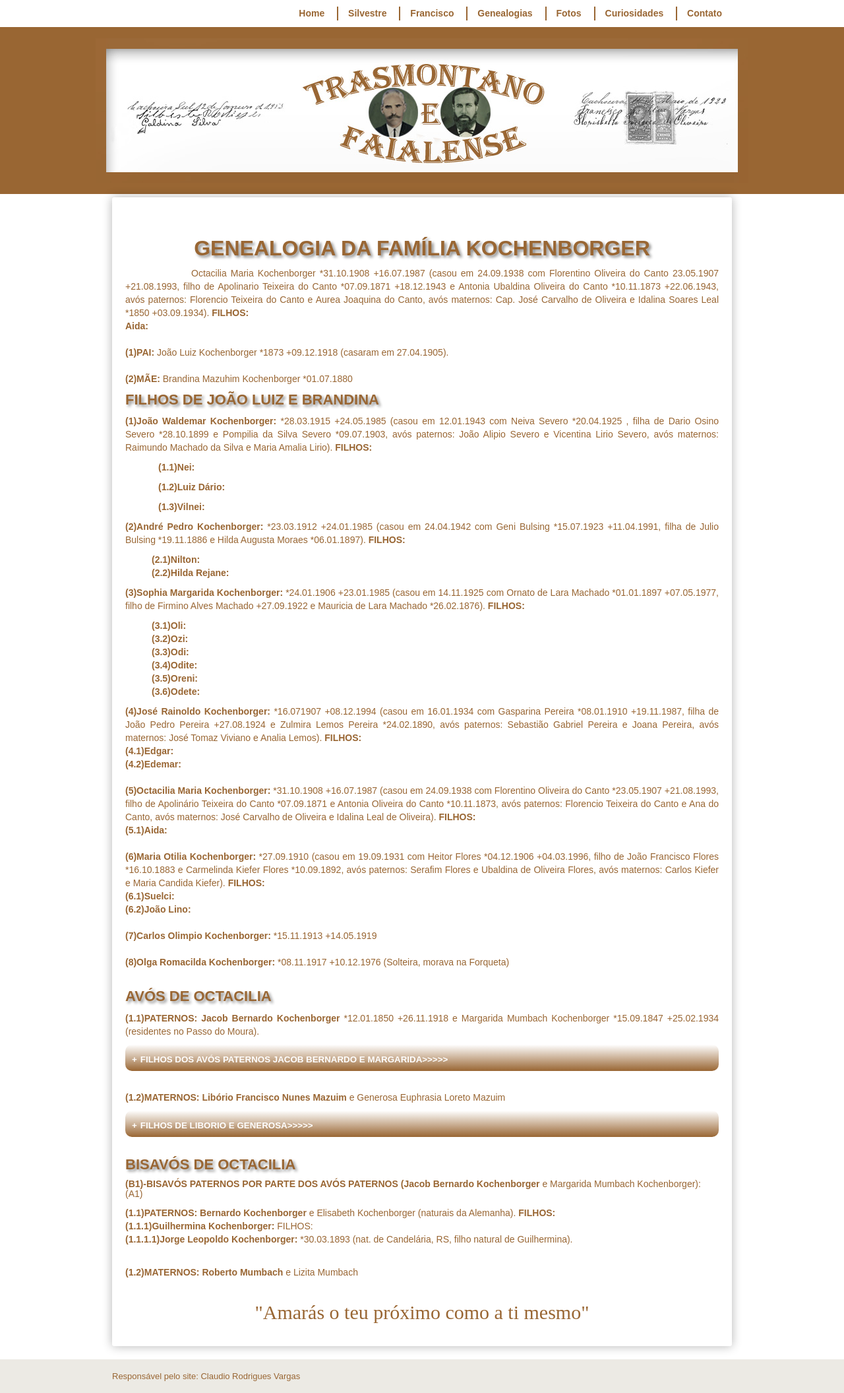
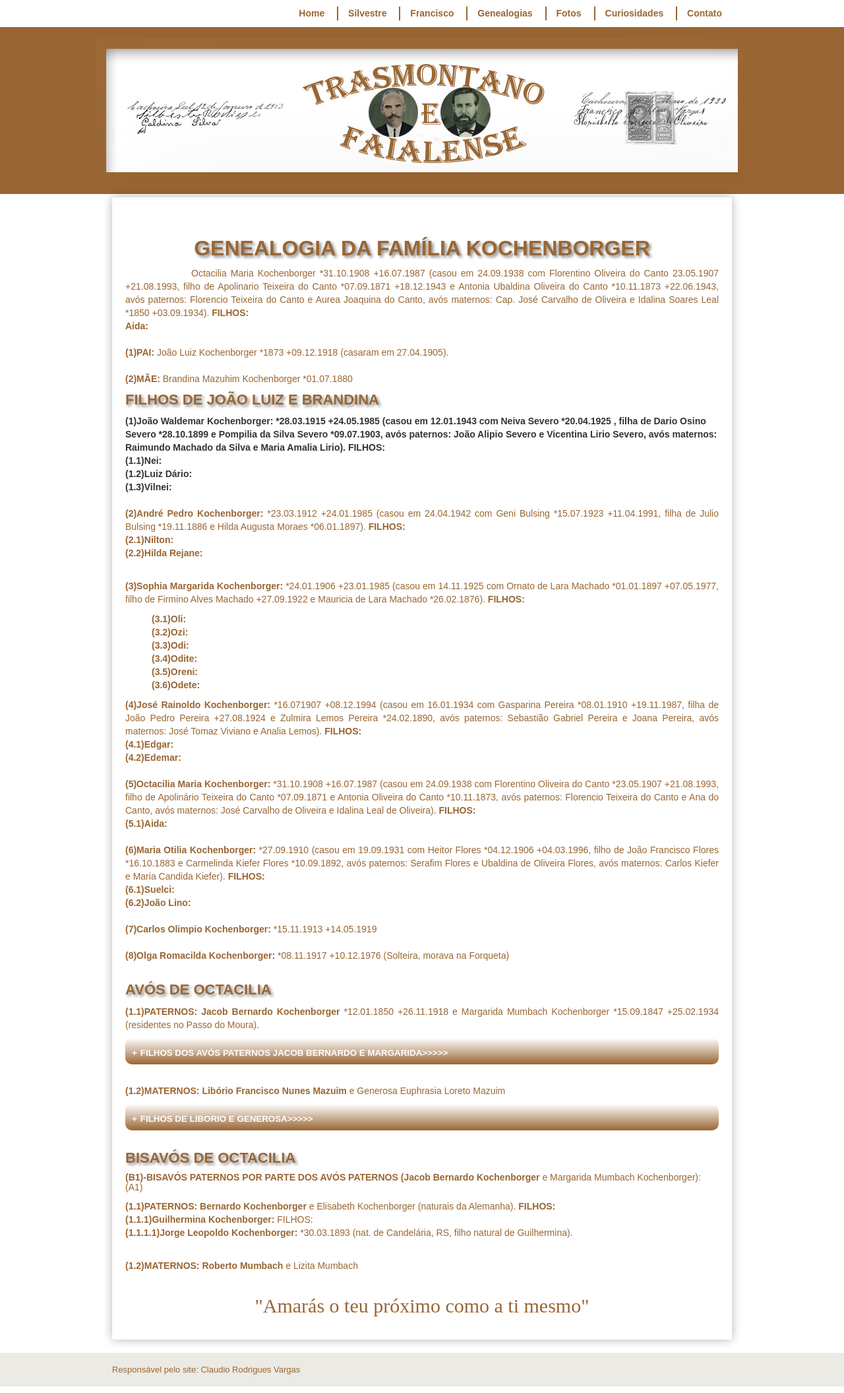
Before and after one commit to claudiovargas1955/claudiovargas1955.github.io, a Jekyll site: the page built from _pages/familia-kochenborger.html, in a window 1280 px wide. Shown: the whole page at 66% size. Built offline with Jekyll 4.4.1, drawn with Linux system fonts in a browser that asks for light colours; some web fonts are replaced.

Commit message:
Update familia-kochenborger.html

```diff
--- a/_pages/familia-kochenborger.html
+++ b/_pages/familia-kochenborger.html
@@ -111,19 +111,17 @@
 
 <h4>FILHOS DE JOÃO LUIZ E BRANDINA</h4>
 
-  <p><b>(1)João Waldemar Kochenborger: </b>*28.03.1915 +24.05.1985 (casou em 12.01.1943 com Neiva Severo *20.04.1925 , filha de Dario
+  <b>(1)João Waldemar Kochenborger: </b>*28.03.1915 +24.05.1985 (casou em 12.01.1943 com Neiva Severo *20.04.1925 , filha de Dario
   Osino Severo *28.10.1899 e Pompilia da Silva Severo *09.07.1903, avós paternos: João Alipio Severo e Vicentina Lirio Severo, avós
-  maternos: Raimundo Machado da Silva e Maria Amalia Lirio). <b>FILHOS: </b>
-      <b><p style="text-indent:50px";/>(1.1)Nei: </b><br>
-      <b><p style="text-indent:50px";/><p style="text-indent:50px";/>(1.2)Luiz Dário: </b><br>
-      <b><p style="text-indent:50px";/>(1.3)Vilnei: </b><br>
+  maternos: Raimundo Machado da Silva e Maria Amalia Lirio). <b>FILHOS: </b><br>
+      <b>(1.1)Nei: </b><br>
+      <b>(1.2)Luiz Dário: </b><br>
+      <b>(1.3)Vilnei: </b><br><br>
 
   <p><b>(2)André Pedro Kochenborger: </b>*23.03.1912 +24.01.1985 (casou em 24.04.1942 com Geni Bulsing *15.07.1923 +11.04.1991, filha de
   Julio Bulsing *19.11.1886 e Hilda Augusta Moraes *06.01.1897). <b>FILHOS: </b><br>
-      <ul>
-        <li><b>(2.1)Nilton: </b></li>
-        <li><b>(2.2)Hilda Rejane: </b></li>
-      </ul>
+      <b>(2.1)Nilton: </b><br>
+      <b>(2.2)Hilda Rejane: </b><br><br>
 
   <p><b>(3)Sophia Margarida Kochenborger: </b>*24.01.1906 +23.01.1985 (casou em 14.11.1925 com Ornato de Lara Machado *01.01.1897
   +07.05.1977, filho de Firmino Alves Machado +27.09.1922 e Mauricia de Lara Machado *26.02.1876). <b>FILHOS: </b><br>
```
